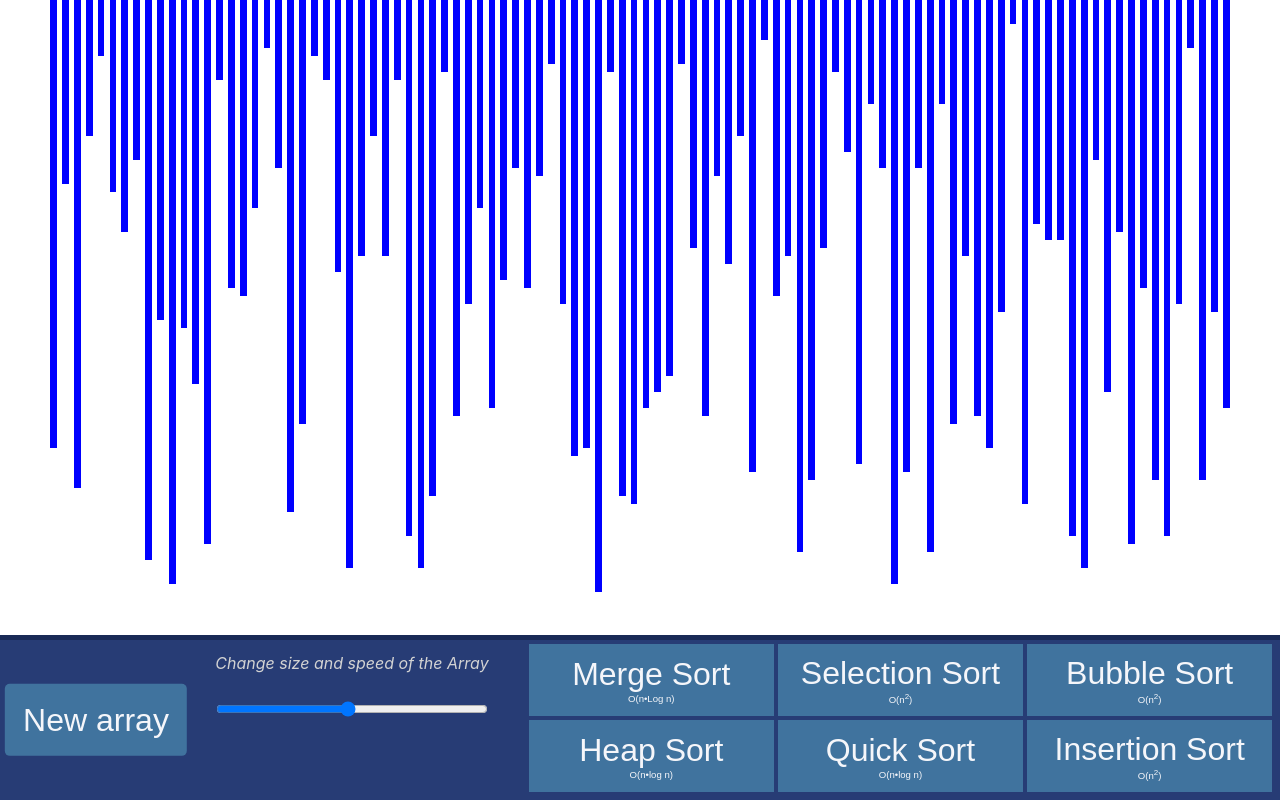
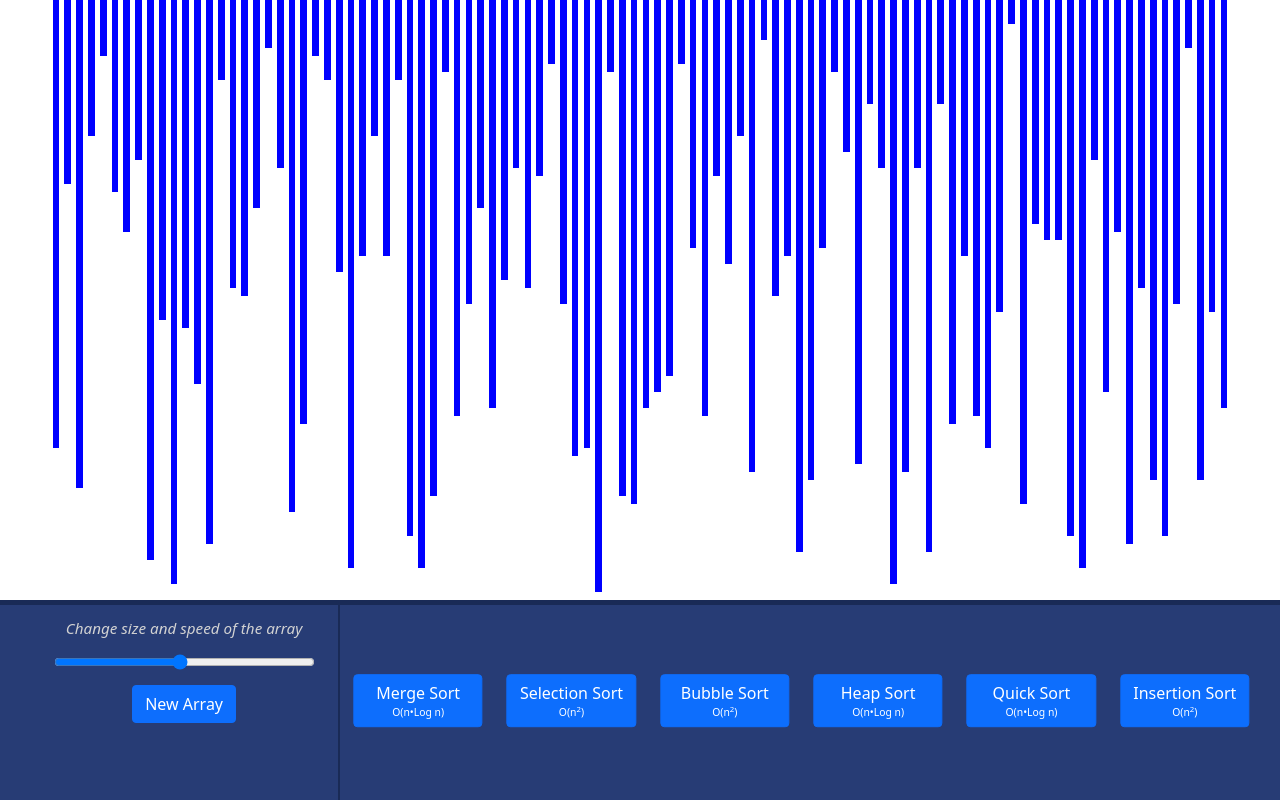
Before and after one commit to Dfredude/sorting-visualizer, a React (Create React App) app: page / in a window 1280 px wide. Built offline with nearby package versions, Linux system fonts and the light colour scheme.

Commit message:
Bootstrapped

```diff
--- a/package.json
+++ b/package.json
@@ -7,7 +7,9 @@
     "@testing-library/jest-dom": "^5.16.1",
     "@testing-library/react": "^12.1.2",
     "@testing-library/user-event": "^13.5.0",
+    "bootstrap": "^5.1.3",
     "react": "^17.0.2",
+    "react-bootstrap": "^2.1.2",
     "react-dom": "^17.0.2",
     "react-scripts": "5.0.0",
     "web-vitals": "^2.1.3"
--- a/src/SortingVisualizer/SortingVisualizer.css
+++ b/src/SortingVisualizer/SortingVisualizer.css
@@ -28,69 +28,62 @@
   border-radius: 5px;
   margin: 0;
   position: absolute;
-  top: 50%;
-  left: 50%;
-  -ms-transform: translate(-50%, -50%);
-  transform: translate(-50%, -50%);
+
 }
 
 .button-container {
   position: relative;
   width: 15%;
-  margin: 0px;
-  float: left;
-  height: 100%;
+  padding: 2px 2px;
+  margin: auto;
+  display: inline-block;
+  vertical-align: middle;
+  height: 50%;
+
   /*border: 5px solid coral;*/
 }
 
 .algorithms-button-container {
   position: relative;
-  width: 59%;
+  width: 70%;
   margin: 0 0 0 1%;
-  float: left;
+  display: inline-block;
+  vertical-align: top;
   height: 100%;
   /*border: 5px solid coral;*/
 }
 
-.sorting-buttons {
-  border: none;
-  float: left;
-  margin: 0.5% 0% 0 0.5%;
-  font-size: 2.5vw;
-  width: 32.5%;
-  height: 45.2%;
-  color: #f5f6fa;
-  background-color: #40739e;
-  /*border-radius: 5px;*/
-  /*margin: auto;*/
-}
-
 .separator {
-  width: 0%;
-  float: left;
-  height: 80%;
+  width: 2px;
+  display: inline-block;
+  height: 100%;
+  margin-right: 1px;
   background-color: #192a56;
+  align-self: center;
 }
 
 .adjusting-bar-container {
-  float: left;
-  width: 25%;
+  display: inline-block;
+  vertical-align: top;
+  width: 24%;
   height: 100%;
   background-color: #273c75;
   /*border: 5px solid coral;*/
 }
 
+
 #adjusting-bar {
   width: 85%; /* Full-width */
-  height: 30%; /* Specified height */
+  height: 10%; /* Specified height */
   margin-top: 1.5vh;
+  margin-bottom: 1.7vh;
   background: #d3d3d3; /* Grey background */
   /*-webkit-transition: 0.2s; /* 0.2 seconds transition on hover */
   transition: opacity 0.2s;
 }
 #interface {
   position: fixed;
-  height: 20%;
+  height: 25%;
   border-top: 5px solid #192a56;
   bottom: 0px;
   width: 100%;
@@ -99,9 +92,21 @@
 
 .text {
   margin-top: 4%;
-  font-size: 2vh;
+  font-size: 1.9vh;
   color: #d3d3d3;
   font-style: italic;
+}
+
+.btn-override {
+  position: relative;
+  top: 50%;
+  left: 50%;
+  transform: translate(-50%, -50%);
+}
+
+
+.row {
+  height: 98%;
 }
 
 .array-bar-text {
@@ -112,5 +117,9 @@
 }
 
 .time-complexity {
-  font-size: 30%;
+  font-size: 65%;
 }
+
+.row {
+  margin-bottom: 6px;
+}
--- a/src/SortingVisualizer/SortingVisualizer.jsx
+++ b/src/SortingVisualizer/SortingVisualizer.jsx
@@ -1,6 +1,8 @@
 import React from "react";
 import { selectionSortRender, mergeSortFuncRender, bubbleSortRender, createValueBars, ValueBar, heapSort, quickSort, insertionSortRender } from "../SortingAlgorithms/SortingAlgorithms";
 import './SortingVisualizer.css';
+import "bootstrap/dist/css/bootstrap.min.css"
+import {Button, Container, Col, Row} from "react-bootstrap"
 
 const defaultColor = 'blue';
 const comparingColor = 'red';
@@ -336,22 +338,46 @@ export default class SortingVisualizer extends React.Component {
         ))}
         </div>
         <div id="interface">
-            <div className="button-container">
-              <button id="new-array-button" onClick={() => this.resetArray()}>New array</button>
-            </div>
-            <div className="separator"></div>
             <div className="adjusting-bar-container">
-              <div className="text">Change size and speed of the Array</div>
+              <div className="text">Change size and speed of the array</div>
               <input type="range" min="3" max="100" id="adjusting-bar" onChange={() => this.handleChange()}/>
+              <Button onClick={() => this.resetArray()}>New Array</Button>
             </div>
             <div className="separator"></div>
             <div className="algorithms-button-container">
-              <button className="sorting-buttons" onClick={() => this.mergeSort()} disabled={this.state.buttons_disabled} >Merge Sort <div className="time-complexity">O(n•Log n)</div></button>
+              <Row xs={3} xl={6} md={6}>
+                <Col>
+                  <Button className="btn-override" as={Container} onClick={() => this.mergeSort()} disabled={this.state.buttons_disabled}>
+                    Merge Sort<div class="time-complexity">O(n•Log n)</div></Button>
+                </Col>
+                <Col>
+                  <Button className="btn-override" as={Container} onClick={() => this.mergeSort()} disabled={this.state.buttons_disabled}>
+                    Selection Sort<div class="time-complexity">O(n<sup>2</sup>)</div></Button>
+                </Col>
+                <Col>
+                  <Button className="btn-override" as={Container} onClick={() => this.bubbleSort()} disabled={this.state.buttons_disabled}>
+                    Bubble Sort<div class="time-complexity">O(n<sup>2</sup>)</div></Button>
+                </Col>
+                <Col>
+                  <Button className="btn-override" as={Container} onClick={() => this.heapSort()} disabled={this.state.buttons_disabled}>
+                    Heap Sort<div class="time-complexity">O(n•Log n)</div></Button>
+                </Col>
+                <Col>
+                  <Button className="btn-override" as={Container} onClick={() => this.quickSort()} disabled={this.state.buttons_disabled}>
+                    Quick Sort<div class="time-complexity">O(n•Log n)</div></Button>
+                </Col>
+                <Col>
+                  <Button className="btn-override" as={Container} onClick={() => this.insertionSort()} disabled={this.state.buttons_disabled}>
+                    Insertion Sort<div class="time-complexity">O(n<sup>2</sup>)</div></Button>
+                </Col>
+              </Row>
+
+              {/* <button className="sorting-buttons" onClick={() => this.mergeSort()} disabled={this.state.buttons_disabled} >Merge Sort <div className="time-complexity">O(n•Log n)</div></button>
               <button className="sorting-buttons" onClick={() => this.selectionSort()} disabled={this.state.buttons_disabled} >Selection Sort <div className="time-complexity">O(n<sup>2</sup>)</div></button>
               <button className="sorting-buttons" onClick={() => this.bubbleSort()} disabled={this.state.buttons_disabled} >Bubble Sort <div className="time-complexity">O(n<sup>2</sup>)</div></button>
               <button className="sorting-buttons" onClick={() => this.heapSort()} disabled={this.state.buttons_disabled} >Heap Sort <div className="time-complexity">O(n•log n)</div></button>
               <button className="sorting-buttons" onClick={() => this.quickSort()} disabled={this.state.buttons_disabled} >Quick Sort <div className="time-complexity">O(n•log n)</div></button>
-              <button className="sorting-buttons" onClick={() => this.insertionSort()} disabled={this.state.buttons_disabled} >Insertion Sort <div className="time-complexity">O(n<sup>2</sup>)</div></button>
+              <button className="sorting-buttons" onClick={() => this.insertionSort()} disabled={this.state.buttons_disabled} >Insertion Sort <div className="time-complexity">O(n<sup>2</sup>)</div></button> */}
             </div>
         </div>
         </div>
```
Also changed, not shown: 1 other file (tests, documents, lock files or other folders).
